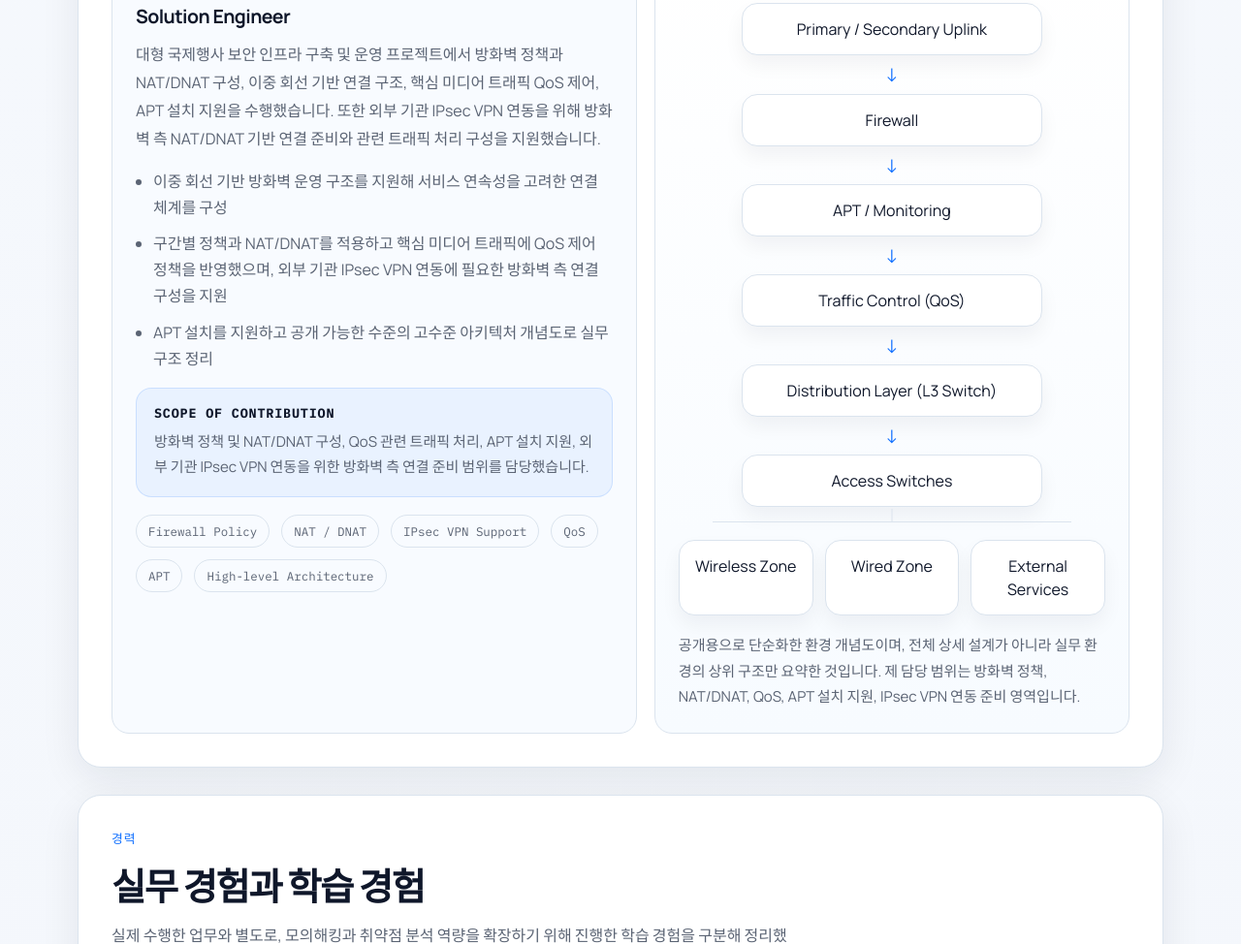
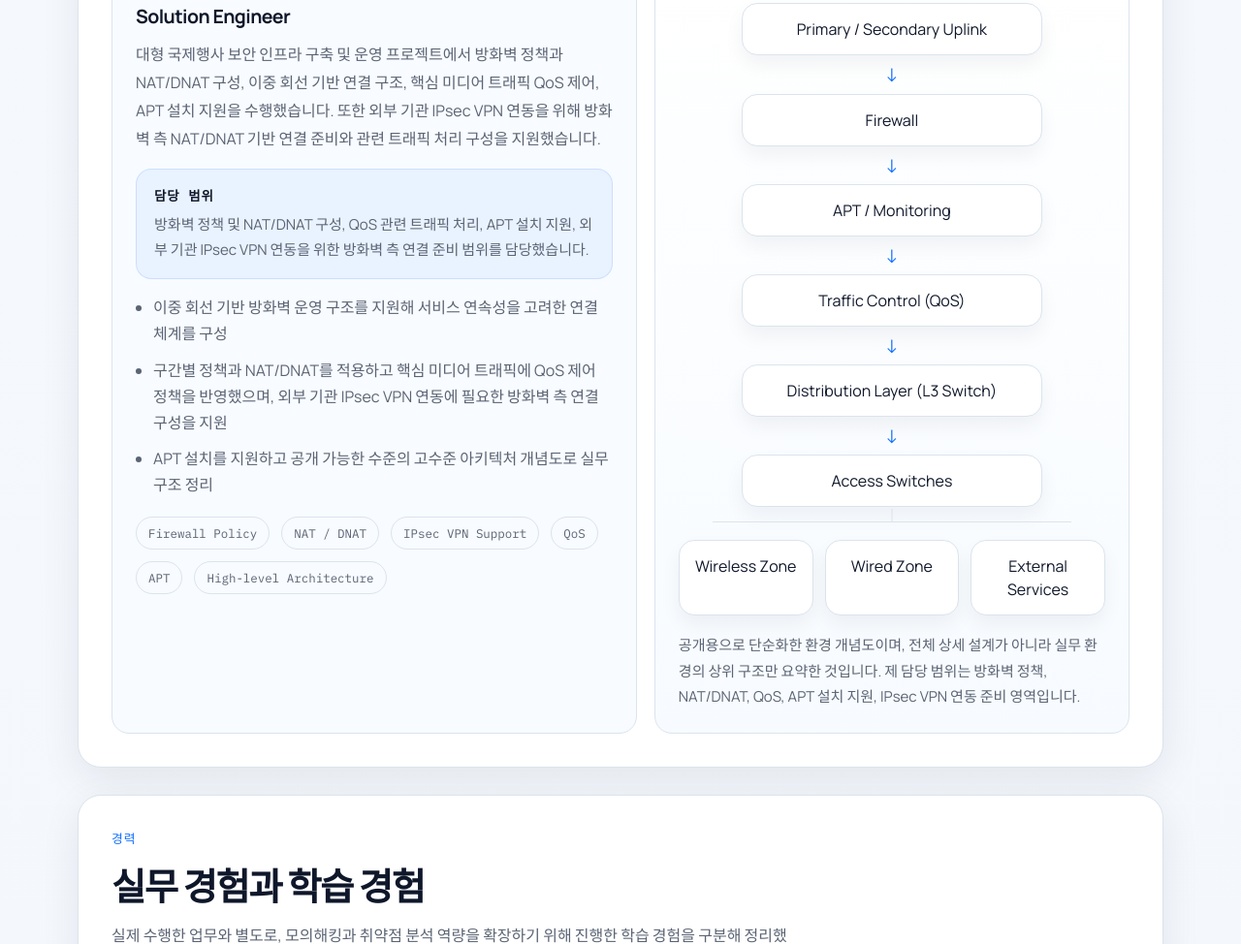
Before and after one commit to sangrok-jeon/sangrok-jeon.github.io, a plain HTML site: page index.html in a window 1280 px wide. Shown: the part 3618-4592 px from the top of the page at 97% size. Drawn offline with Linux system fonts and the light colour scheme.

Commit message:
Move contribution scope into work summary

```diff
--- a/index.html
+++ b/index.html
@@ -1082,15 +1082,15 @@
                     <span class="timeline-date">International Event Project</span>
                     <h3>Solution Engineer</h3>
                     <p>대형 국제행사 보안 인프라 구축 및 운영 프로젝트에서 방화벽 정책과 NAT/DNAT 구성, 이중 회선 기반 연결 구조, 핵심 미디어 트래픽 QoS 제어, APT 설치 지원을 수행했습니다. 또한 외부 기관 IPsec VPN 연동을 위해 방화벽 측 NAT/DNAT 기반 연결 준비와 관련 트래픽 처리 구성을 지원했습니다.</p>
+                    <div class="diagram-scope">
+                        <strong>담당 범위</strong>
+                        <p>방화벽 정책 및 NAT/DNAT 구성, QoS 관련 트래픽 처리, APT 설치 지원, 외부 기관 IPsec VPN 연동을 위한 방화벽 측 연결 준비 범위를 담당했습니다.</p>
+                    </div>
                     <ul class="about-points">
                         <li>이중 회선 기반 방화벽 운영 구조를 지원해 서비스 연속성을 고려한 연결 체계를 구성</li>
                         <li>구간별 정책과 NAT/DNAT를 적용하고 핵심 미디어 트래픽에 QoS 제어 정책을 반영했으며, 외부 기관 IPsec VPN 연동에 필요한 방화벽 측 연결 구성을 지원</li>
                         <li>APT 설치를 지원하고 공개 가능한 수준의 고수준 아키텍처 개념도로 실무 구조 정리</li>
                     </ul>
-                    <div class="diagram-scope">
-                        <strong>Scope of Contribution</strong>
-                        <p>방화벽 정책 및 NAT/DNAT 구성, QoS 관련 트래픽 처리, APT 설치 지원, 외부 기관 IPsec VPN 연동을 위한 방화벽 측 연결 준비 범위를 담당했습니다.</p>
-                    </div>
                     <div class="work-meta">
                         <span class="meta-tag">Firewall Policy</span>
                         <span class="meta-tag">NAT / DNAT</span>
```
